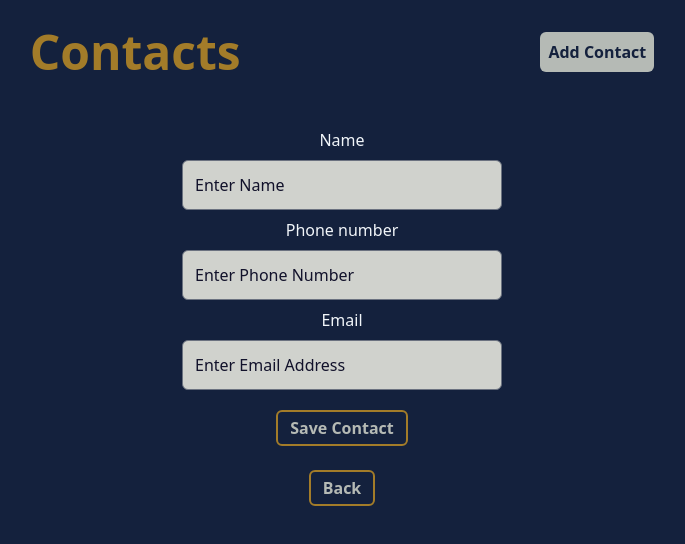
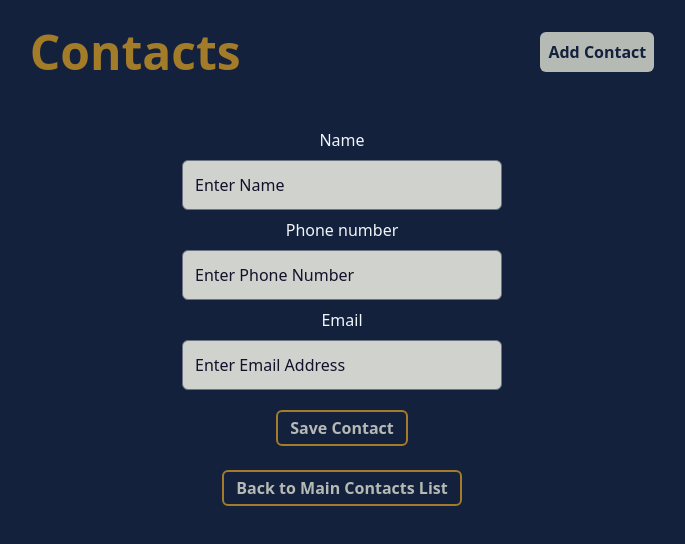
Before and after one commit to Kodeden/react-router-challenge-i-r-heart, a React (Vite) app: page /add-edit in a window 1280 px wide. Shown: the top 544 px of the page, without its empty margins (298-983 px from the left). Built offline with nearby package versions, Linux system fonts and the light colour scheme.

Commit message:
feat: :construction: update current `BackButton` to state "Back to Main Contacts List"

```diff
--- a/src/components/action-buttons/backButton.jsx
+++ b/src/components/action-buttons/backButton.jsx
@@ -6,13 +6,13 @@ export default function BackButton() {
   if (navigation.state === "loading") {
     return (
       <div to={"/"} className="actionButton">
-        Back
+        Back to Main Contacts List
       </div>
     );
   }
   return (
     <Link to={"/"} className="actionButton">
-      Back
+      Back to Main Contacts List
     </Link>
   );
 }
```
